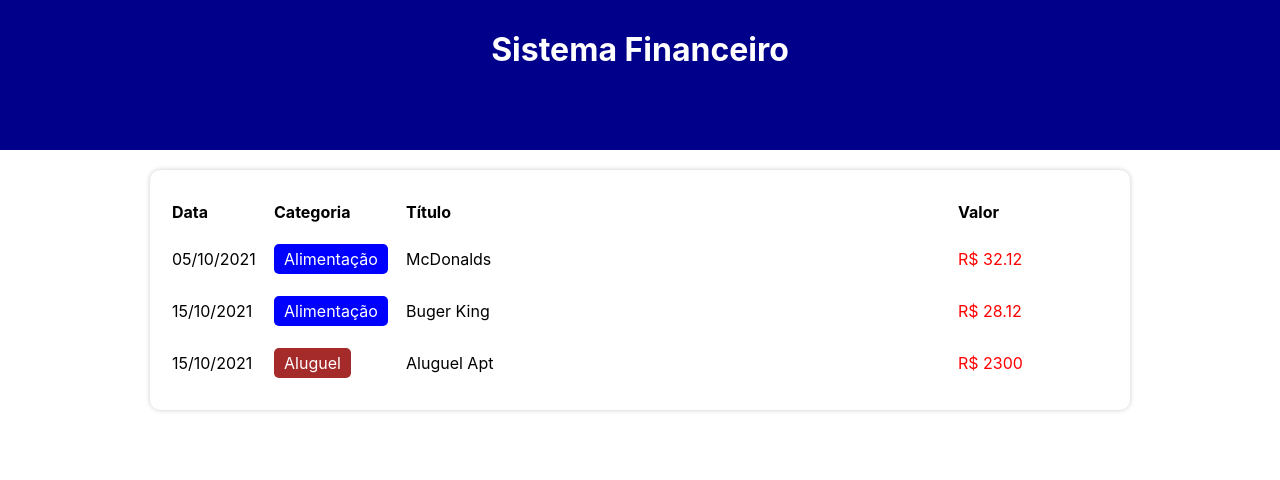
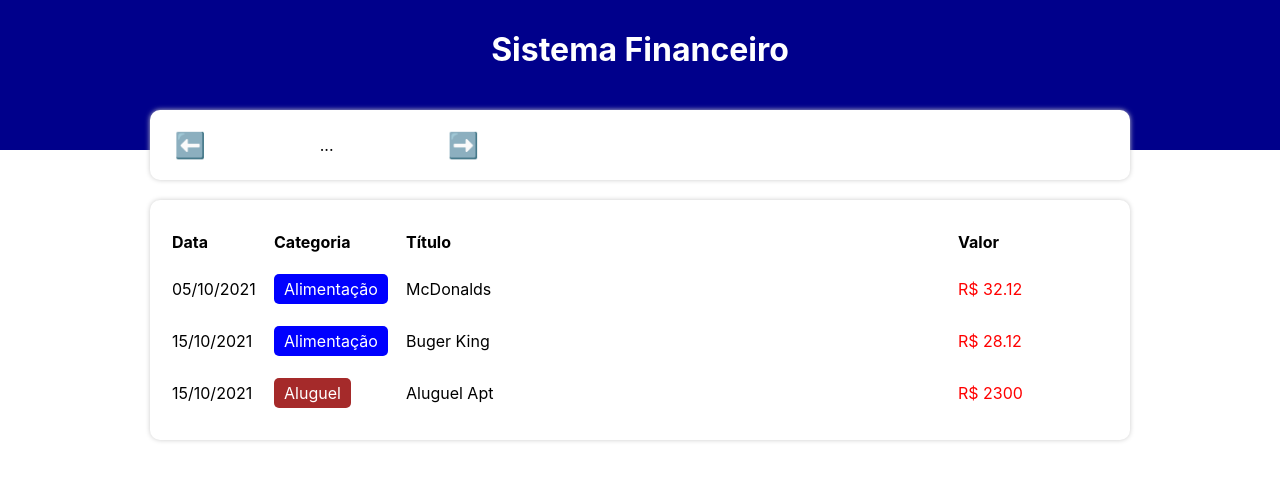
Before and after one commit to yansntss/expense-tracker, a React (Create React App) app: page / in a window 1280 px wide. Shown: the top 480 px of the page. Built offline with nearby package versions, Linux system fonts and the light colour scheme.

Commit message:
Components infoArea function date

```diff
--- a/src/App.tsx
+++ b/src/App.tsx
@@ -6,6 +6,8 @@
 import { items } from "./data/items";
 import { getCurrentMonth, filterListByMonth } from "./helpers/dateFilter";
 import { TableArea } from "./components/TableArea";
+import { InfoArea } from './components/InfoArea/index'
+
 
 const App = () => {
   const [list, setList] = useState(items);
@@ -23,6 +25,7 @@
       </C.Header>
       <C.Body>
         {/* Área de informações */}
+        <InfoArea />
 
         {/*  Área de inserção*/}
 
--- /dev/null
+++ b/src/components/InfoArea/index.tsx
@@ -0,0 +1,17 @@
+import * as C from './styles'
+
+export const InfoArea = () => {
+    return(
+        <C.Container>
+            <C.MonthArea>
+                <C.MonthArrow>⬅️</C.MonthArrow>
+                <C.MonthTitle> ... </C.MonthTitle>
+                <C.MonthArrow>➡️</C.MonthArrow>
+            </C.MonthArea>
+            <C.ResumeArea>
+
+            </C.ResumeArea>
+         </C.Container>
+
+    );
+}
--- /dev/null
+++ b/src/components/InfoArea/styles.ts
@@ -0,0 +1,31 @@
+import styled from 'styled-components'
+
+export const Container = styled.div`
+    background-color: #FFF;
+    box-shadow: 0px 0px 5px #CCC;
+    border-radius: 10px;
+    padding: 20px;
+    margin-top: -40px;
+    display: flex;
+    align-items: center;
+`;
+
+export const MonthArea = styled.div`
+    flex: 1;
+    display: flex;
+    align-items: center;
+`;
+export const MonthArrow = styled.div`
+    width: 40px;
+    text-align: center;
+    font-size: 25px;
+    cursor: pointer;
+`;
+export const MonthTitle = styled.div`
+    flex: 1;
+    text-align: center;
+`;
+export const ResumeArea = styled.div`
+    flex: 2;
+    display: flex;
+`;
```
